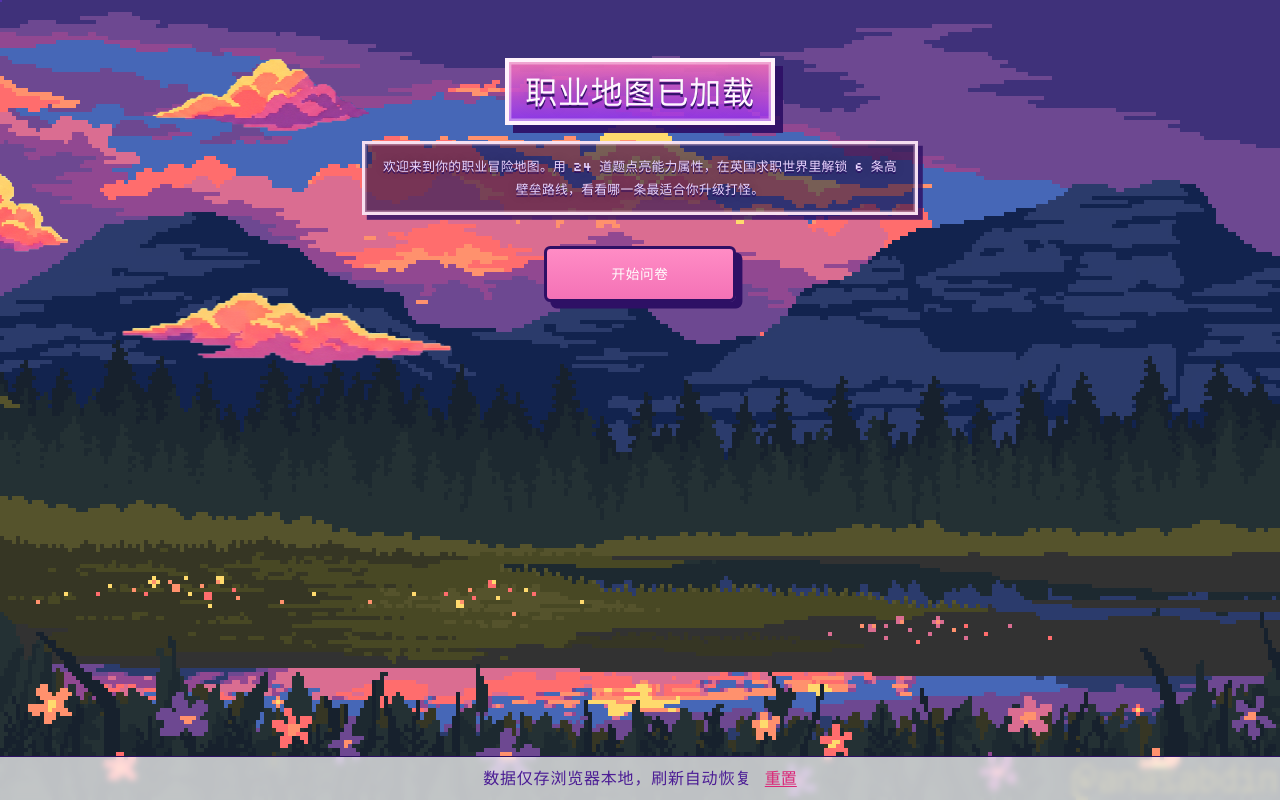
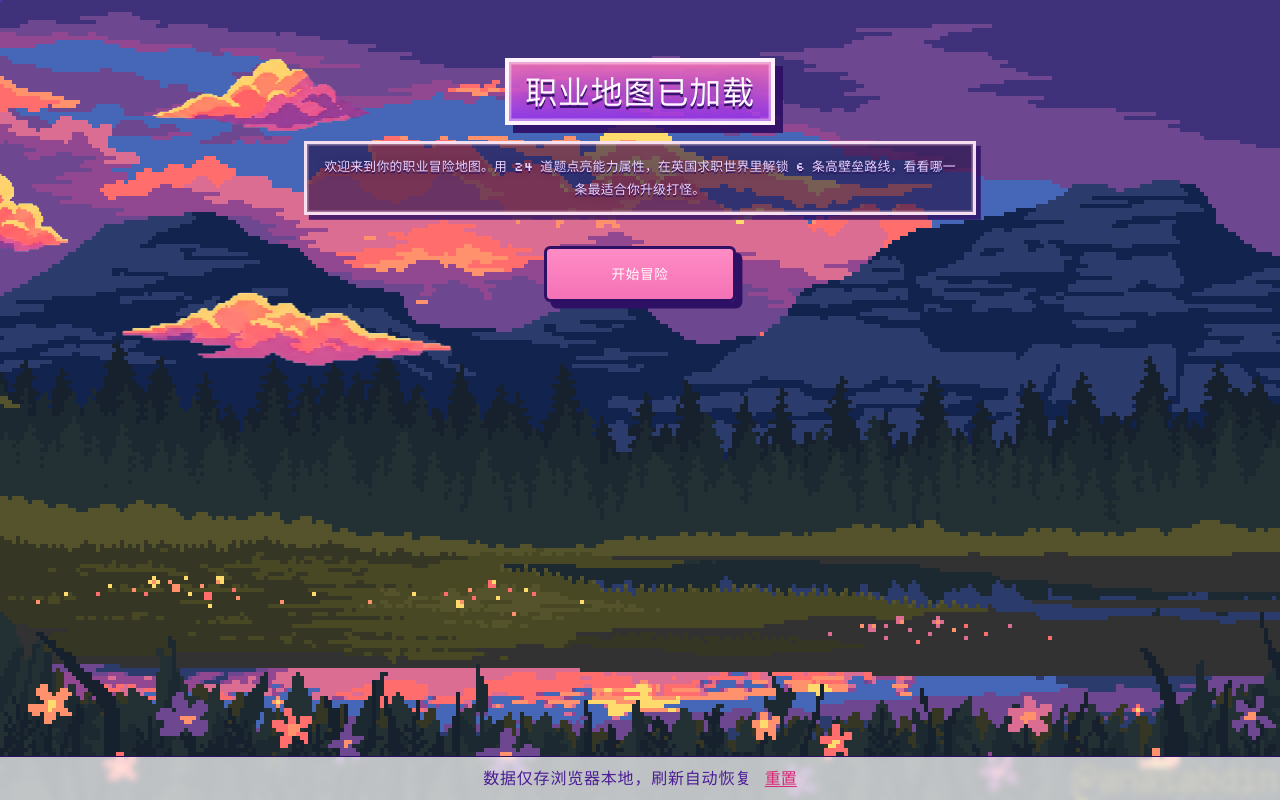
Before and after one commit to MasterFrancis/Career_Ava, a React (Vite) app: page / in a window 1280 px wide. Built offline with nearby package versions, Linux system fonts and the light colour scheme; a small style sheet from the web is missing; a web font is replaced by a local one.

Commit message:
feat: Build Career Report Web App
Co-authored-by: traeagent <traeagent@users.noreply.github.com>

```diff
--- a/src/index.css
+++ b/src/index.css
@@ -1166,8 +1166,8 @@ details[open] .accordionChevron {
   font-size: 16px;
   line-height: 1.8;
   letter-spacing: 0.35px;
-  width: min(58ch, 100%);
-  max-width: 58ch;
+  width: min(70ch, calc(100vw - 64px));
+  max-width: 70ch;
   padding: 14px 20px;
   background: rgba(36, 18, 71, 0.62);
   border: 4px solid rgba(255, 232, 248, 0.95);
--- a/src/pages/WelcomePage.tsx
+++ b/src/pages/WelcomePage.tsx
@@ -13,6 +13,8 @@ export function WelcomePage() {
   )
 
   const complete = isQuizComplete(state.quizAnswers)
+  const primaryCtaLabel = answeredCount === 0 ? '开始冒险' : complete ? '继续查看结果' : '继续冒险'
+  const primaryCtaPath = complete ? '/results' : '/quiz'
 
   return (
     <div className="homeHero">
@@ -24,14 +26,9 @@ export function WelcomePage() {
           </p>
 
           <div className="homeActions">
-            <button type="button" className="btn btnPrimary homePixelBtn homePixelBtnPrimary" onClick={() => navigate('/quiz')}>
-              {answeredCount === 0 ? '开始问卷' : '继续问卷'}
+            <button type="button" className="btn btnPrimary homePixelBtn homePixelBtnPrimary" onClick={() => navigate(primaryCtaPath)}>
+              {primaryCtaLabel}
             </button>
-            {complete && (
-              <button type="button" className="btn homePixelBtn homePixelBtnGhost" onClick={() => navigate('/results')}>
-                查看上次结果
-              </button>
-            )}
             {answeredCount > 0 && !complete && <span className="meta">已答 {answeredCount}/24</span>}
           </div>
         </div>
```
